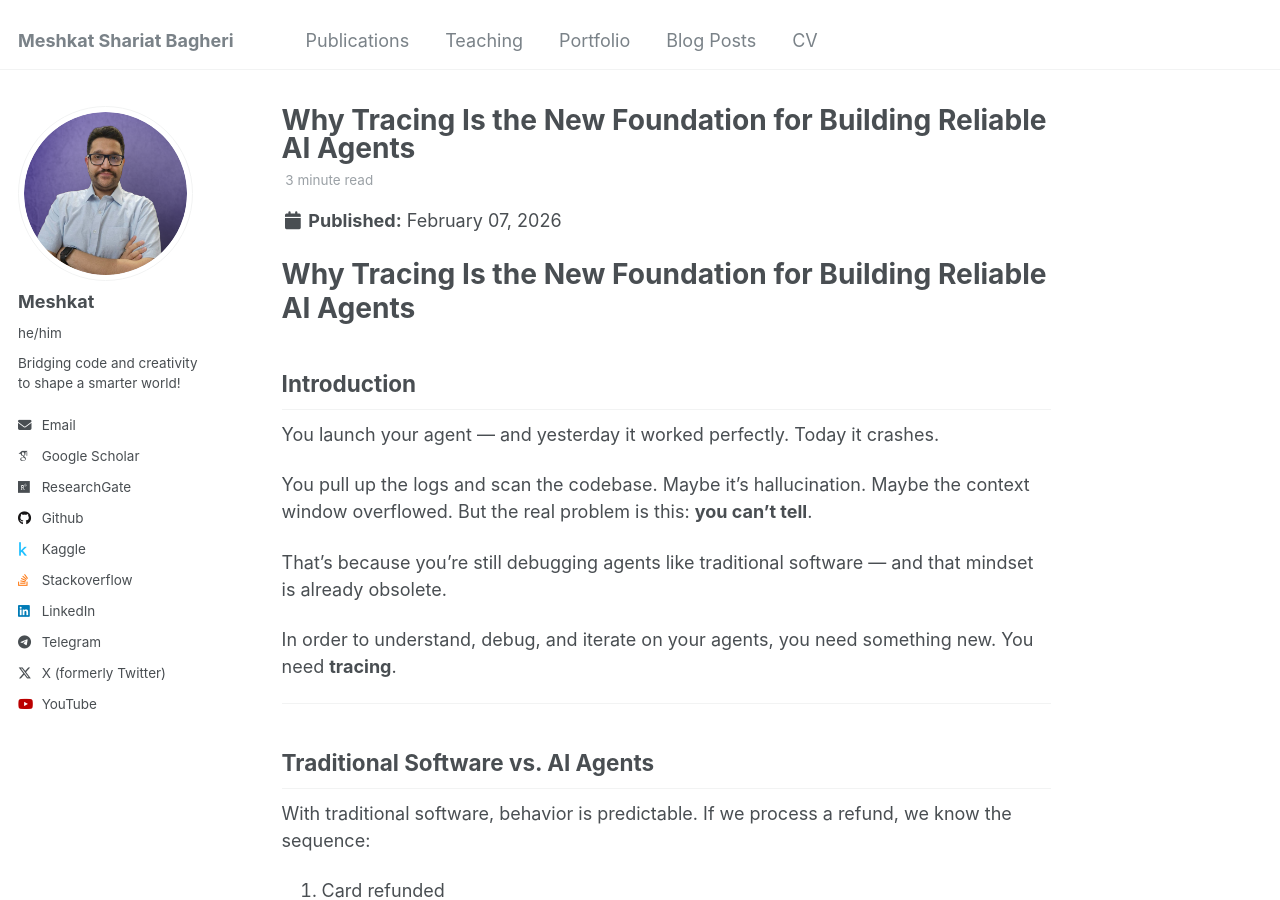
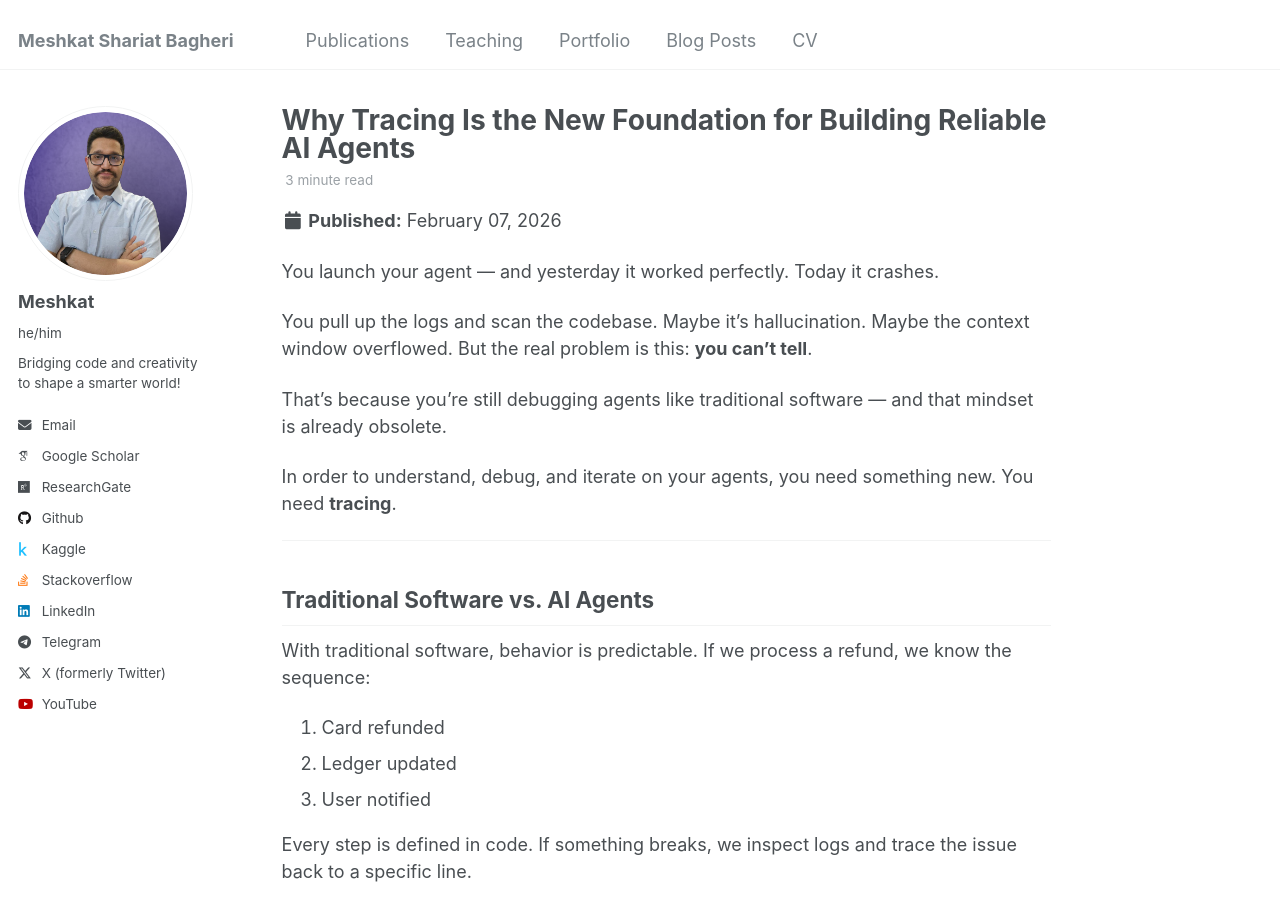
Before and after one commit to MeshkatShB/meshkatshb.github.io, a Jekyll site: the page built from _posts/2026-02-07-why-tracing-ai-agents.md, in a window 1280 px wide and 900 px high. Built offline with Jekyll 4.4.1, drawn with Linux system fonts in a browser that asks for light colours; some web fonts are replaced.

Commit message:
hotfix(posts): remove intro header

```diff
--- a/_posts/2026-02-07-why-tracing-ai-agents.md
+++ b/_posts/2026-02-07-why-tracing-ai-agents.md
@@ -8,10 +8,6 @@ tags:
   - Observability
   - Debugging
 ---
-
-# Why Tracing Is the New Foundation for Building Reliable AI Agents
-
-## Introduction
 
 You launch your agent — and yesterday it worked perfectly. Today it crashes.
 
```
